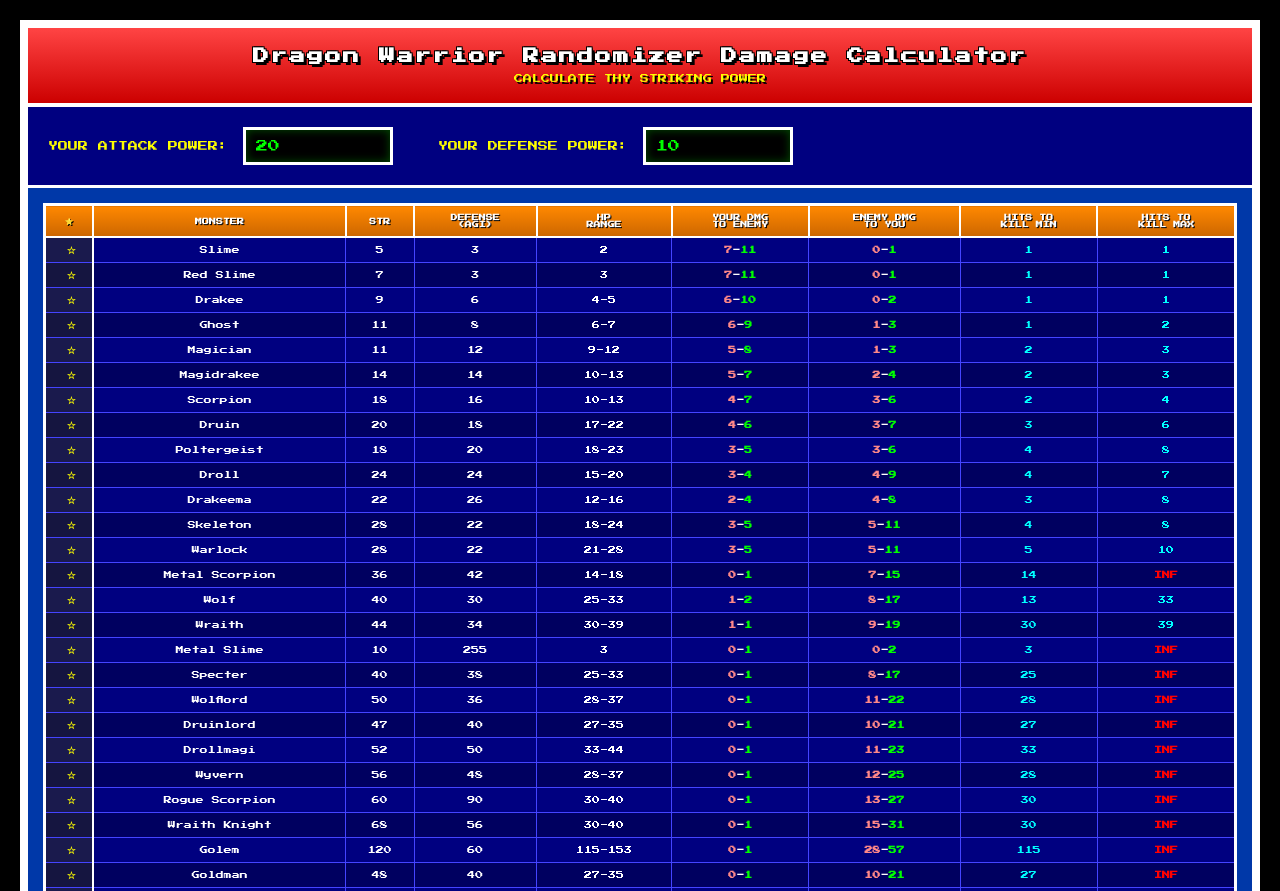
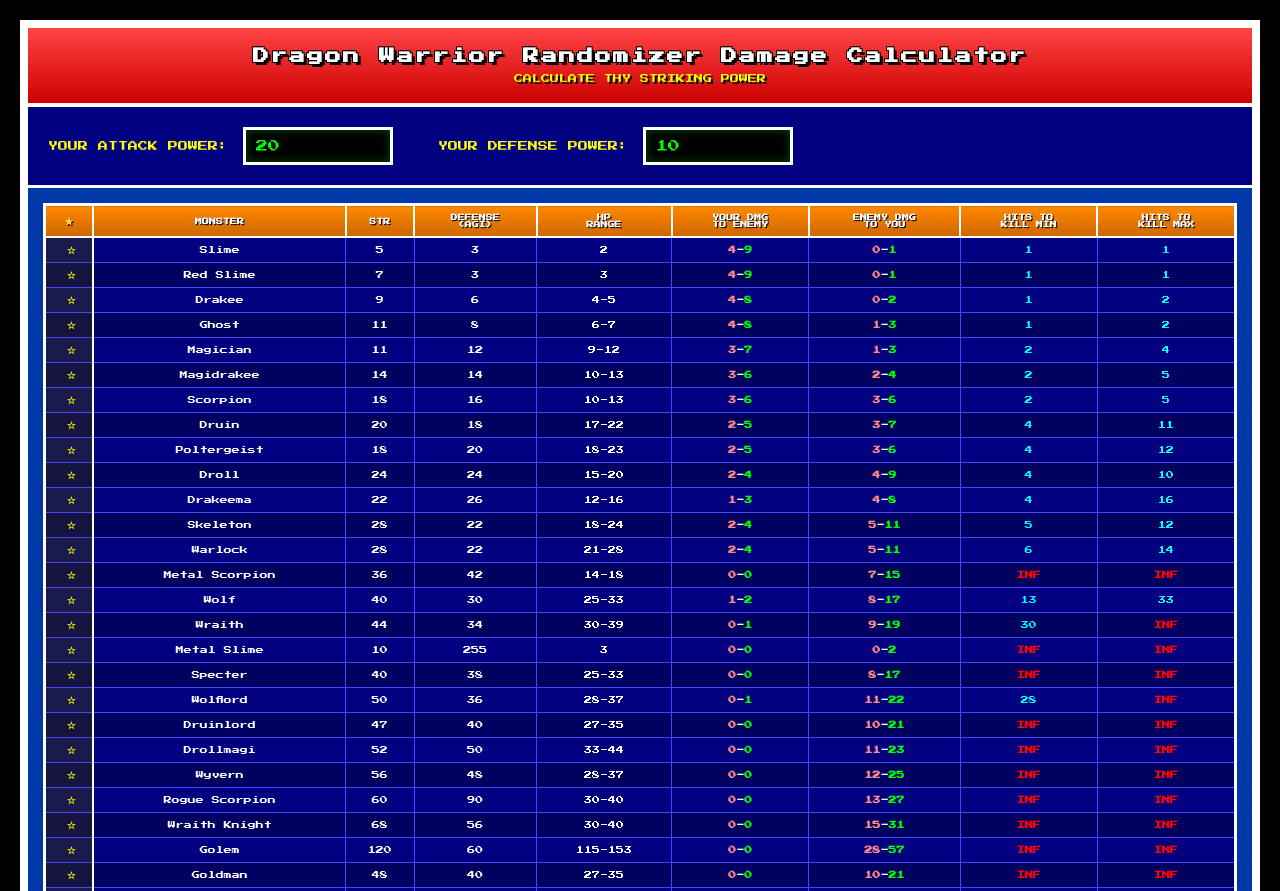
Before and after one commit to Ebondawn/DWR_Utilities, a plain HTML site: page dwr_damage_calculator.html in a window 1280 px wide. Shown: the top 891 px of the page. Drawn offline with Linux system fonts and the light colour scheme.

Commit message:
Update dwr_damage_calculator.html
Corrected the damage formula to properly reflect

(Player AP - (Monster AGI/2))/4 [truncated] = Min damage
(Player AP - (Monster AGI/2))/2 [truncated] = Max damage

```diff
--- a/dwr_damage_calculator.html
+++ b/dwr_damage_calculator.html
@@ -362,28 +362,14 @@
         function calculateDamageForMonster(attack, defense) {
             const baseDamage = attack - (defense / 2);
 
-            if (baseDamage >= 2) {
-                // Formula: [(Attack - Defense/2) × Random(102, 153) ÷ 4] ÷ 64
-                const minRandom = 102;
-                const maxRandom = 153;
+            // Formula: (Attack - Defense/2) / 4 for min, / 2 for max
+            const minDamage = Math.floor(baseDamage / 4);
+            const maxDamage = Math.floor(baseDamage / 2);
 
-                const minDamage = Math.floor(((baseDamage * minRandom) / 4) / 64);
-                const maxDamage = Math.floor(((baseDamage * maxRandom) / 4) / 64);
-                const avgDamage = Math.floor(((baseDamage * ((minRandom + maxRandom) / 2)) / 4) / 64);
-
-                return {
-                    min: Math.max(0, minDamage),
-                    avg: Math.max(0, avgDamage),
-                    max: Math.max(0, maxDamage)
-                };
-            } else {
-                // Random(0, 1) damage
-                return {
-                    min: 0,
-                    avg: 0.5,
-                    max: 1
-                };
-            }
+            return {
+                min: Math.max(0, minDamage),
+                max: Math.max(0, maxDamage)
+            };
         }
 
         function calculateEnemyDamageToPlayer(enemyStrength, playerDefense) {
```
